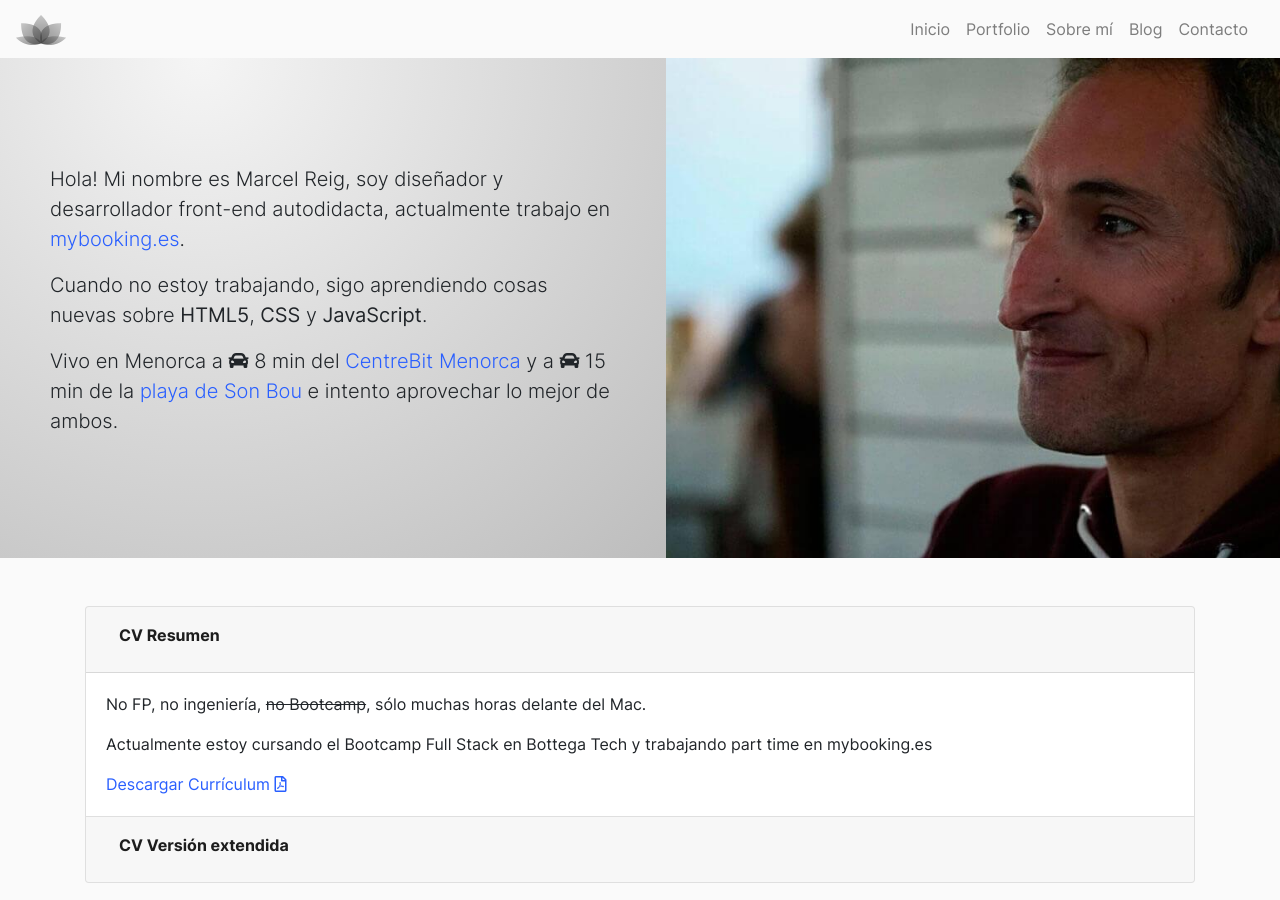
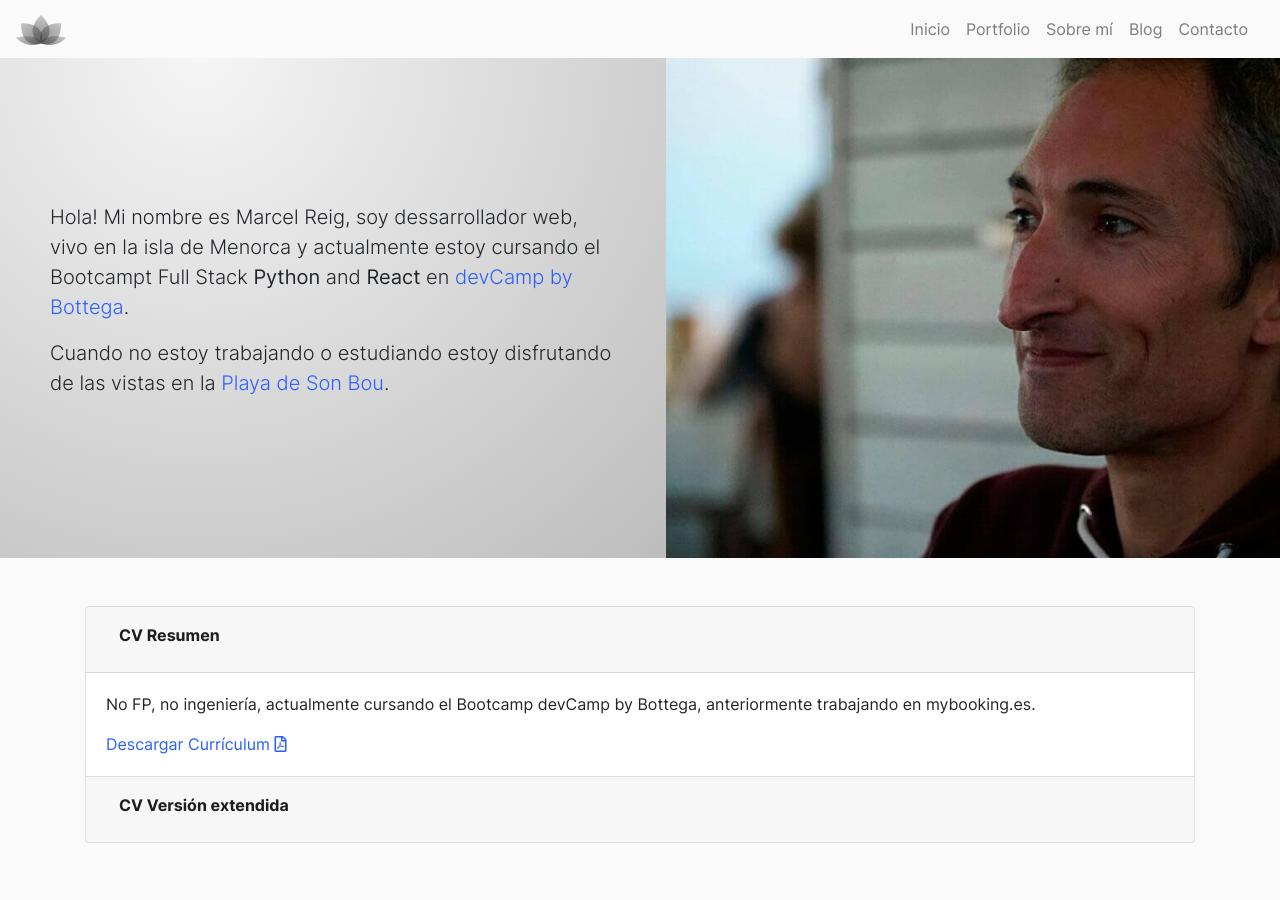
Before and after one commit to MarcelReig/netinetidesign, a Jekyll site: the page built from about/index.html, in a window 1280 px wide and 900 px high. Built offline with Jekyll 4.4.1, drawn with Linux system fonts in a browser that asks for light colours; nearby versions of some CDN libraries.

Commit message:
edit bio

```diff
--- a/about/index.html
+++ b/about/index.html
@@ -9,23 +9,15 @@
 <div class="about-wrapper">
   <div class="about-left">
     <p class="lead color-gray">
-      Hola! Mi nombre es Marcel Reig, soy diseñador y desarrollador front-end
-      autodidacta, actualmente trabajo en
-      <a href="https://mybooking.es/" target="_blank">mybooking.es</a>.
+      Hola! Mi nombre es Marcel Reig, soy dessarrollador web, vivo en la isla de Menorca y actualmente estoy cursando el Bootcampt Full Stack
+      <b>Python</b> and <b>React</b> en <a href="https://bottega.tech/python-react-part-time/" target="_blank"> devCamp
+        by
+        Bottega</a>.
     </p>
     <p class="lead color-gray">
-      Cuando no estoy trabajando, sigo aprendiendo cosas nuevas sobre
-      <strong>HTML5</strong>, <strong>CSS</strong> y
-      <strong>JavaScript</strong>.
-    </p>
-    <p class="lead color-gray">
-      Vivo en Menorca a
-      <i class="fa fa-car" aria-hidden="true"></i> 8 min del
-      <a href="https://www.fundaciobit.org/es/centrebit-menorca-esp/" target="_blank">CentreBit Menorca</a>
-      y a <i class="fa fa-car" aria-hidden="true"></i> 15 min de la
-      <a href="https://www.descobreixmenorca.com/es/playas-de-menorca/playa-de-son-bou/" target="_blank">playa de Son
-        Bou</a>
-      e intento aprovechar lo mejor de ambos.
+      Cuando no estoy trabajando o estudiando estoy disfrutando de las vistas en la
+      <a href="https://www.descobreixmenorca.com/es/playas-de-menorca/playa-de-son-bou/" target="_blank">Playa de Son
+        Bou</a>.
     </p>
   </div>
   <div class="about-right"></div>
@@ -46,11 +38,8 @@
           </div>
           <div id="collapseOne" class="collapse show" aria-labelledby="headingOne" data-parent="#accordionExample">
             <div class="card-body">
-              <p>No FP, no ingeniería, <s>no Bootcamp</s>, sólo muchas horas delante
-                del Mac.
-              </p>
-              <p>Actualmente estoy cursando el Bootcamp Full Stack en Bottega Tech y trabajando part time en
-                mybooking.es</p>
+              <p>No FP, no ingeniería, actualmente cursando el Bootcamp devCamp by Bottega, anteriormente trabajando en
+                mybooking.es.</p>
               <a href="/assets/cv/cv-marcel.pdf" target="_blank">Descargar Currículum <i
                   class="far fa-file-pdf"></i></a>
             </div>
@@ -67,31 +56,32 @@
           </div>
           <div id="collapseTwo" class="collapse" aria-labelledby="headingTwo" data-parent="#accordionExample">
             <div class="card-body">
-              <p><b>1993</b> Voy a la <mark>Escuela de Arte</mark> donde adquiero conocimientos de diseño.</p>
+              <p><b>1993</b> Voy a la <mark>Escuela de Arte</mark> donde adquiero conocimientos de diseño y tipografía.</p>
               <p><b>2006</b> Aprendo a utilizar las <mark>herramientas de Adobe</mark>.
               </p>
               <p><b>2007</b> Me intereso por el diseño web y aprendo <mark>HTML, CSS</mark> y algo de
                 <mark>JavaScript</mark>.</p>
               <h6>Freelance</h6>
-              <p><b>2012</b> Mi primer <mark>trabajo freelance</mark> es para una empresa afincada en Londres con un par
-                de proyectos
-                importantes para Latinoamérica.
-                Tengo la oportunidad de trabajar en equipo bien organizado con su jefe de protectos, project manager,
+              <p><b>2012</b> A través de una plataforma para freelancers consigo mi primer <mark>empleo freelance</mark>, para una empresa afincada en Londres con proyectos en Latinoamérica.
+                Tengo la oportunidad de trabajar en un equipo bien organizado con su jefe de proyectos,
                 diseñador y programadores.</p>
               <p>
-                <b>2017</b> Tengo la oportunidad de colaborar con el equipo de <mark>CODIGONUEVO</mark> ayudando en la
+                <b>2017</b> Gracias a un buen contacto, tengo la oportunidad de colaborar con el equipo de <mark>CODIGONUEVO</mark> ayudando en la
                 realización de
                 una serie de documentales web para <mark>El Ayuntamiento de Barcelona, el Periódico y la AMB</mark>.
               </p>
-              <p><b>2017</b> Empiezo a colaborar con <mark>mybooking.es</mark> donde tengo la oportunidad de
-                trabajar en una <mark>Start Up de tecnología</mark> en sus fases iniciales y de aprender de un
-                programador senior.
+              <p><b>2017</b> En un evento de tecnología de mi localidad conozco al CEO de <mark>mybooking.es</mark> el cual me propone que le ayude en temas de diseño y maquetación. En estos 4 años tengo la oportunidad de
+                trabajar en una <mark>Start Up de tecnología</mark> en sus fases iniciales, de aprender de un programador senior y de ver como crece el equipo y evoluciona el proyecto.
+              </p>
+              <p><b>2021</b> Consigo una beca para el <mark>Bootcamp Full Stack</mark> en la escuela americana
+                <mark>Bottega</mark>,
+                donde
+                  espero adquirir los conocimientos necesarios para poder acceder a ofertas tech.
               </p>
               <h6>Actualidad</h6>
-              <p>Actualmente divido mi tiempo entre:</p>
+              <p>Actualmente invierto mi tiempo en:</p>
               <ul>
-                <li>El <mark>Bootcamp Full Stack en Bottega tech.</mark></li>
-                <li>Trabajar de desarrollador en <mark>mybooking.es</mark>.</li>
+                <li>El <mark>Bootcamp devCamp by Bottega.</mark></li>
                 <li>Sacarme el B2 de <mark>Inglés en la EOI</mark>.</li>
                 <li>Ir a la playa 🏖 </li>
               </ul>
```
Also changed, not shown: _posts/2021-09-11-diccionarios-en-python.md (+51 -0 lines).
